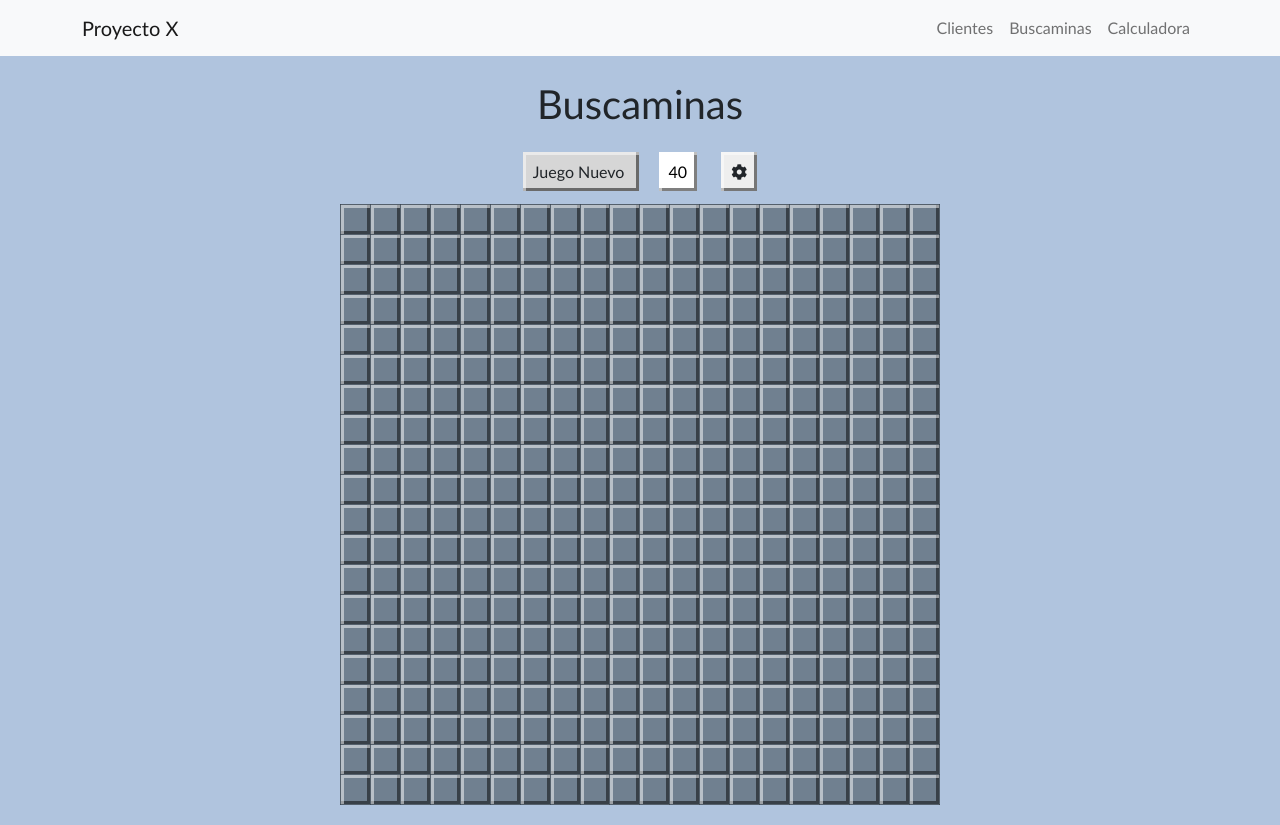
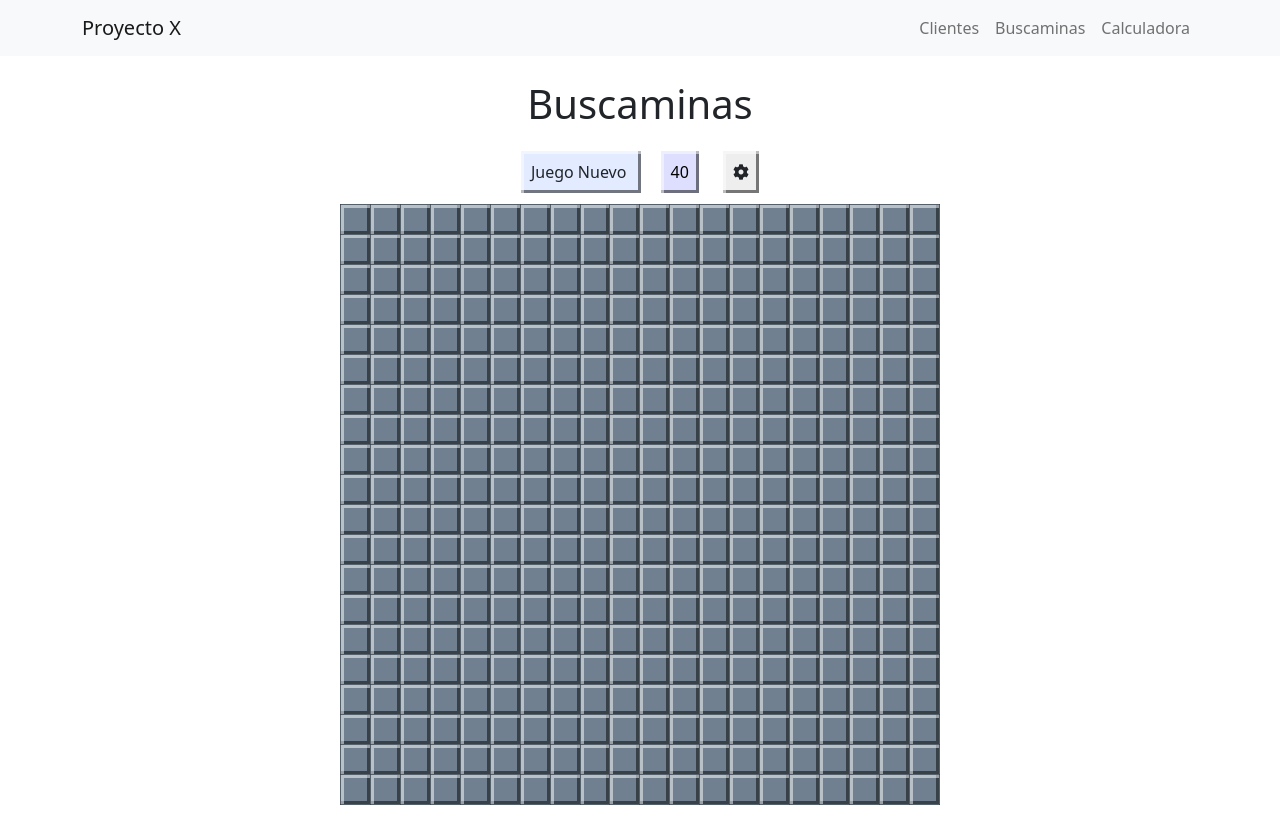
Before and after one commit to Sie7he/Proyecto_noexcel, a Django app: page /buscaminas in a window 1280 px wide. Run offline with Django 4.2, Linux system fonts and the light colour scheme; some libraries are stand-ins or nearby versions.

Commit message:
add block clic right and changes css in minesweeper

```diff
--- a/Aplicaciones/Clientes/templates/buscaminas.html
+++ b/Aplicaciones/Clientes/templates/buscaminas.html
@@ -9,7 +9,7 @@
   <script src="https://cdn.jsdelivr.net/npm/sweetalert2@10.15.7/dist/sweetalert2.all.min.js"></script>
 </head>
 
-<body >
+<body oncontextmenu = "return false">
   <!-- CSS (Estilos) -->
   <style>
       * {
@@ -19,11 +19,9 @@
 
   body {
     text-align: center;
-    font-family: calibri;
     margin: 0;
     padding: 0;
     user-select: none;
-    background: lightsteelblue;
   }
 
   table {
@@ -54,12 +52,12 @@
   }
 
   #juego-nuevo {
-    background: rgb(214, 214, 214);
+    background: rgb(226, 235, 255);
     cursor: pointer;
   }
 
   #minas {
-    background: white;
+    background: rgb(222, 223, 254);
     color: black;
   }
 
```
